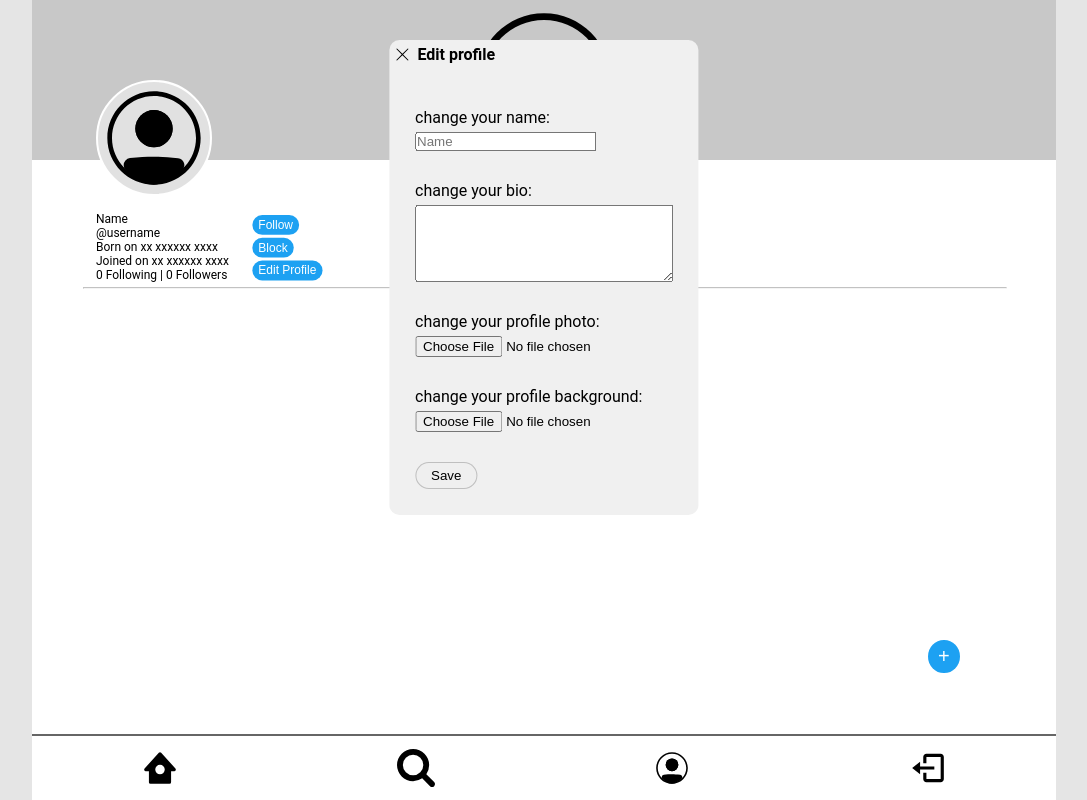
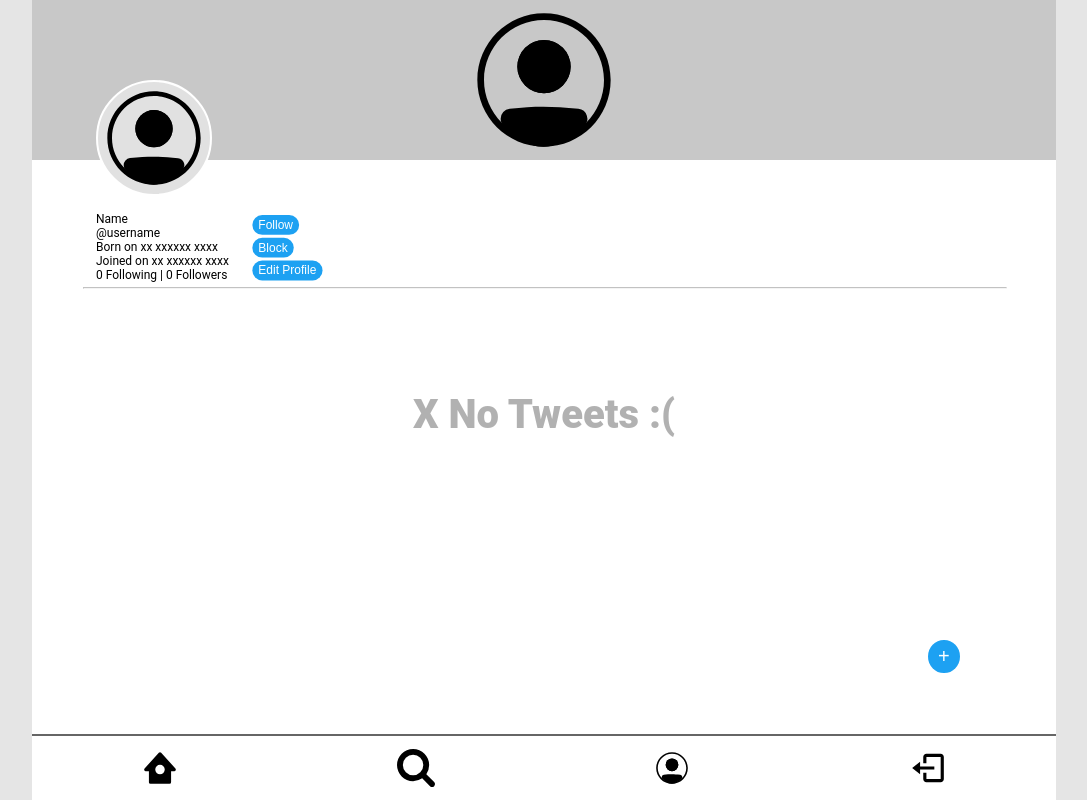
Before and after one commit to asmaahamid02/twitter, a PHP site: page /views/profile.html in a window 1280 px wide. Shown: the whole page, without its empty margins (96-1183 px from the left). Run offline with PHP 8.4, Linux system fonts and the light colour scheme.

Commit message:
implemented buttons functionality

```diff
--- a/app/assets/css/profile.css
+++ b/app/assets/css/profile.css
@@ -119,6 +119,7 @@ body {
 /* EDIT PROFILE CSS */
 
 .edit-profile{
+    display: none;
     width:fit-content;
     height: fit-content;
     position: absolute;
--- a/app/assets/javascript/script.js
+++ b/app/assets/javascript/script.js
@@ -1 +1,16 @@
 /* Main JS */
+
+let edit_profile_btn = document.getElementById('edit-profile');
+let edit_popup = document.getElementById('edit-popup');
+let close_profile_edit = document.getElementById('close-profile-edit');
+
+
+edit_profile_btn.addEventListener('click', ()=>{
+    edit_popup.style.display = 'block';
+
+});
+
+close_profile_edit.addEventListener('click', ()=>{
+    edit_popup.style.display = 'none';
+
+});
--- a/app/views/profile.html
+++ b/app/views/profile.html
@@ -33,7 +33,7 @@
                 <div class="profile-btns">
                     <Button class="blue-btn">Follow</Button>
                     <Button class="blue-btn">Block</Button>
-                    <Button class="blue-btn">Edit Profile</Button>
+                    <Button class="blue-btn" id="edit-profile">Edit Profile</Button>
                 </div>
 
             </div>
@@ -64,7 +64,7 @@
 
     <!-- EDIT PROFILE -->
 
-    <form action="" class="edit-profile">
+    <form action="" class="edit-profile" id="edit-popup">
 
         <div class="edit-profile-header">
 
@@ -93,5 +93,5 @@
 
 
 
-
+<script src="/app/assets/javascript/script.js"></script>
 </body>
```
